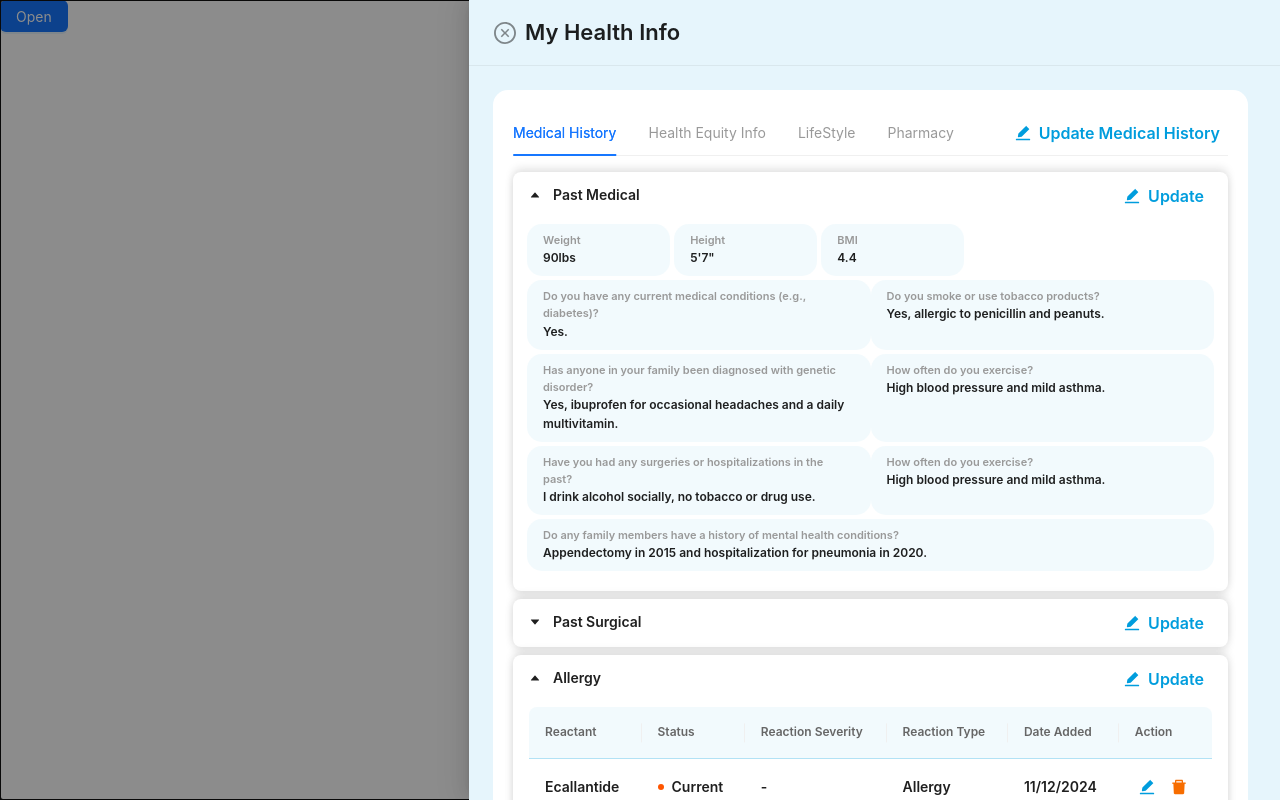
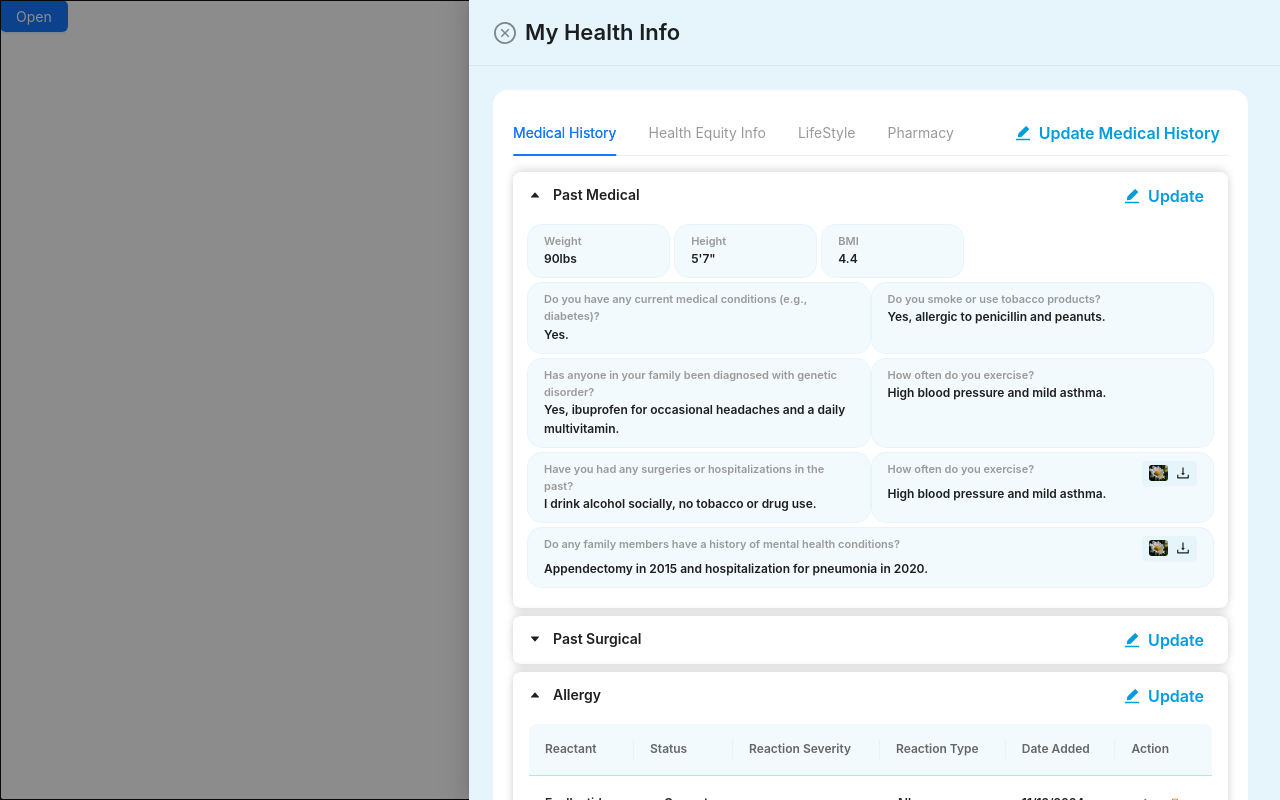
Before and after one commit to ww24a/ant-design, a React (Create React App) app: page / in a window 1280 px wide. Built offline with nearby package versions, Linux system fonts and the light colour scheme.

Commit message:
update App.css, page.js, Allergy.js and PastMedical.js image button

```diff
--- a/src/App.css
+++ b/src/App.css
@@ -98,3 +98,6 @@
   padding-left: "8px";
   font-weight: "600";
 }
+.ant-table-cell, .ant-table-cell span{
+  font-size: 12px !important;
+}
--- a/src/components/HealthInfo/LifeStyle/page.js
+++ b/src/components/HealthInfo/LifeStyle/page.js
@@ -1,6 +1,11 @@
-import { Col, Row } from "antd";
-import { detailText, gutterRow, headingText } from "../MedicalHistory/InnerSections/PastMedical";
-
+import { Button, Col, Row } from "antd";
+import {
+  detailText,
+  gutterRow,
+  headingText,
+} from "../MedicalHistory/InnerSections/PastMedical";
+import { DownloadOutlined } from "@ant-design/icons";
+import myImg from "../../../assets/images/bowsprit_daisy_1_559463.jpg";
 
 const rowItems = [
   {
@@ -26,9 +31,9 @@ const rowItems = [
   {
     heading: "How often do you exercise?",
     detail: "High blood pressure and mild asthma.",
+    image: myImg,
   },
 ];
-
 
 const LifeStyle = () => {
   return (
@@ -36,7 +41,31 @@ const LifeStyle = () => {
       <Row gutter={[4, 4]} style={{ marginBottom: "4px" }}>
         {rowItems.map((item, index) => (
           <Col key={index} style={gutterRow} xs={24} sm={12} md={12}>
-            <div style={headingText}>{item.heading}</div>
+            <div style={headingText}>
+              {item.heading}
+
+              {item.image && (
+                <Button
+                  size="small"
+                  style={{
+                    backgroundColor: "rgba(230, 245, 252, 1)",
+                    border: "none",
+                  }}
+                >
+                  <img
+                    src={item.image}
+                    alt="download"
+                    style={{
+                      width: "19px",
+                      height: "16px",
+                      borderRadius: "3px",
+                      margin: "0px",
+                    }}
+                  />
+                  {<DownloadOutlined />}
+                </Button>
+              )}
+            </div>
             <div style={detailText}>{item.detail}</div>
           </Col>
         ))}
--- a/src/components/HealthInfo/MedicalHistory/InnerSections/Allergy.js
+++ b/src/components/HealthInfo/MedicalHistory/InnerSections/Allergy.js
@@ -55,7 +55,7 @@ const data = [
     DateAdded: "11/12/2024",
     ReactionType: "Allergy",
     ReactionSeverity: "-",
-    Status: <Badge color="#f50" text="Current" />,
+    Status: <Badge color="#f50" text="Current" style={{}} />,
     Reactant: "Ecallantide",
   },
   {
@@ -63,7 +63,7 @@ const data = [
     DateAdded: "11/12/2024",
     ReactionType: "Allergy",
     ReactionSeverity: "-",
-    Status: <Badge color="#f50" text="Current" />,
+    Status: <Badge color="#f50" text="Current" style={{}} />,
     Reactant: "Ecallantide",
   },
   {
@@ -71,7 +71,7 @@ const data = [
     DateAdded: "11/12/2024",
     ReactionType: "Allergy",
     ReactionSeverity: "-",
-    Status: <Badge color="#f50" text="Current" />,
+    Status: <Badge color="#f50" text="Current" style={{}} />,
     Reactant: "Ecallantide",
   },
 ];
--- a/src/components/HealthInfo/MedicalHistory/InnerSections/PastMedical.js
+++ b/src/components/HealthInfo/MedicalHistory/InnerSections/PastMedical.js
@@ -1,5 +1,7 @@
 import React from "react";
-import { Col, Row } from "antd";
+import { Button, Col, Row } from "antd";
+import { DownloadOutlined } from "@ant-design/icons";
+import myImg from "../../../../assets/images/bowsprit_daisy_1_559463.jpg";
 
 const secondRowItems = [
   {
@@ -25,13 +27,14 @@ const secondRowItems = [
   {
     heading: "How often do you exercise?",
     detail: "High blood pressure and mild asthma.",
+    image: myImg,
   },
 ];
 
 export const gutterRow = {
   background: "rgba(230, 245, 252, 0.5)",
   padding: "8px 8px",
-  // border: "1px solid rgba(230, 245, 252, 0.9)",
+  border: "1px solid rgba(230, 245, 252, 0.9)",
   textAlign: "start",
   borderRadius: "15px",
 };
@@ -41,6 +44,8 @@ export const headingText = {
   paddingRight: "8px",
   fontWeight: "600",
   color: "rgba(153, 153, 153, 1)",
+  display: "flex",
+  justifyContent: "space-between",
 };
 
 export const detailText = {
@@ -52,7 +57,7 @@ export const detailText = {
 
 const PastMedical = () => (
   <>
-    <Row gutter={[4, 4]} style={{gap:"4px",  marginBottom: "4px" }}>
+    <Row gutter={[4, 4]} style={{ gap: "4px", marginBottom: "4px" }}>
       <Col style={gutterRow} xs={24} sm={12} md={5}>
         <div style={headingText}>Weight</div>
         <div style={detailText}>90lbs</div>
@@ -67,13 +72,33 @@ const PastMedical = () => (
       </Col>
     </Row>
 
-    <Row
-      gutter={[4, 4]}
-      style={{ marginBottom: "4px" }}
-    >
+    <Row gutter={[4, 4]} style={{ marginBottom: "4px" }}>
       {secondRowItems.map((item, index) => (
         <Col key={index} style={gutterRow} xs={24} sm={12} md={12}>
-          <div style={headingText}>{item.heading}</div>
+          <div style={headingText}>
+            {item.heading}
+            {item.image && (
+              <Button
+                size="small"
+                style={{
+                  backgroundColor: "rgba(230, 245, 252, 1)",
+                  border: "none",
+                }}
+              >
+                <img
+                  src={item.image}
+                  alt="download"
+                  style={{
+                    width: "19px",
+                    height: "16px",
+                    borderRadius: "3px",
+                    margin: "0px",
+                  }}
+                />
+                {<DownloadOutlined />}
+              </Button>
+            )}
+          </div>
           <div style={detailText}>{item.detail}</div>
         </Col>
       ))}
@@ -83,6 +108,25 @@ const PastMedical = () => (
       <Col style={gutterRow} xs={24}>
         <div style={headingText}>
           Do any family members have a history of mental health conditions?
+          <Button
+            size="small"
+            style={{
+              backgroundColor: "rgba(230, 245, 252, 1)",
+              border: "none",
+            }}
+          >
+            <img
+              src={myImg}
+              alt="download"
+              style={{
+                width: "19px",
+                height: "16px",
+                borderRadius: "3px",
+                margin: "0px",
+              }}
+            />
+            {<DownloadOutlined />}
+          </Button>
         </div>
         <div style={detailText}>
           Appendectomy in 2015 and hospitalization for pneumonia in 2020.
```
Also changed, not shown: src/assets/images/Rectangle 492.png (added), src/assets/images/bowsprit_daisy_1_559463.jpg (added).
